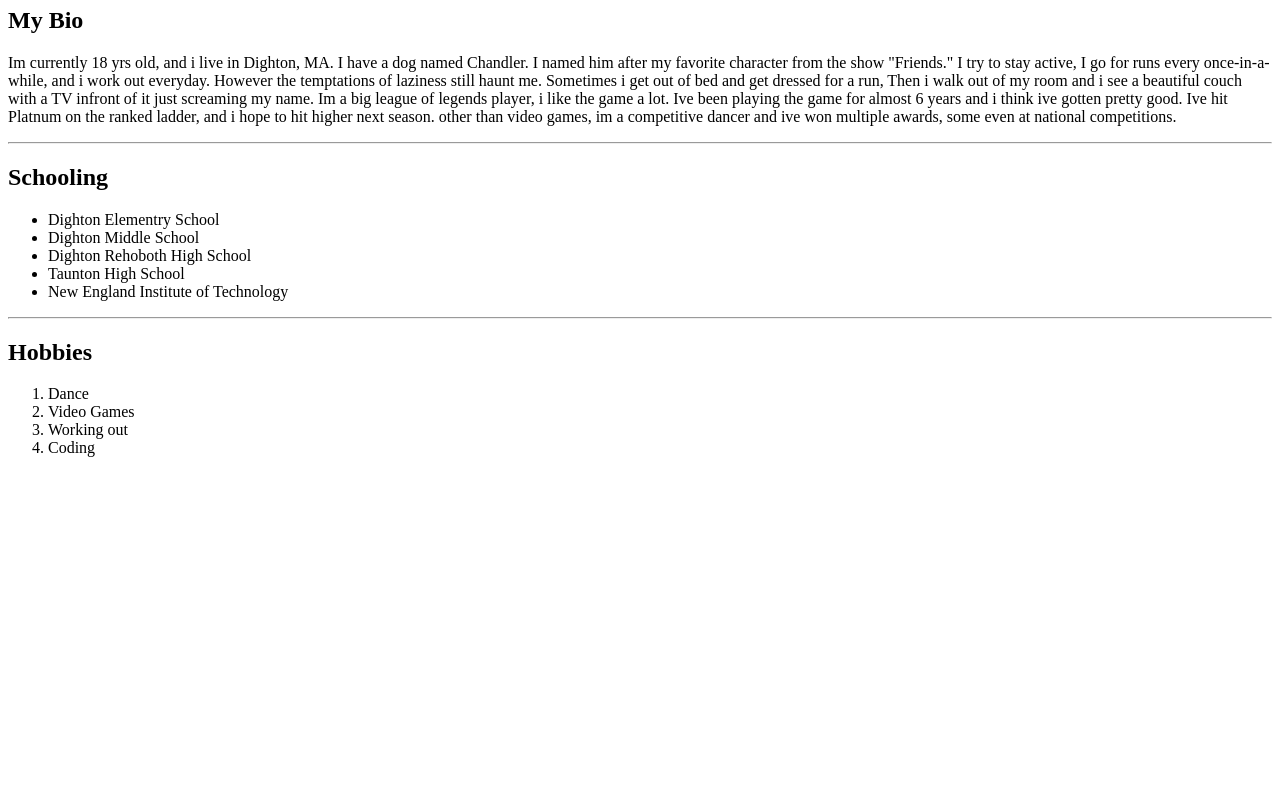
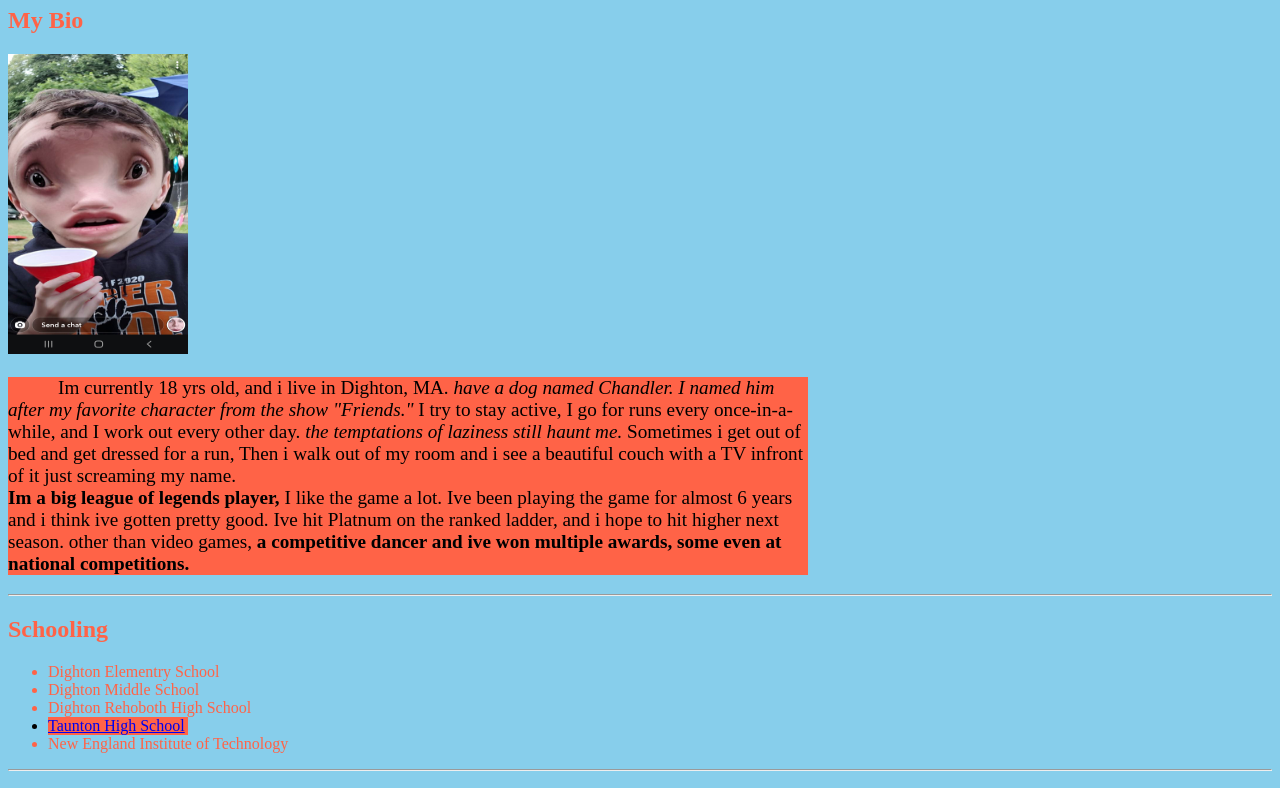
Before and after one commit to JakeFontaine821/GDS111Fall2020, a plain HTML site: page W1/Week1.html in a window 1280 px wide. Shown: the part 73-861 px from the top of the page. Before the commit the page ends 800 px from the top, so only its background shows below. Drawn offline with Linux system fonts and the light colour scheme.

Commit message:
Second Commit

```diff
--- a/W1/Week1.html
+++ b/W1/Week1.html
@@ -3,40 +3,52 @@
 <head>
     <meta charset="UTF-8">
     <meta name="viewport" content="width=device-width, initial-scale=1.0">
-    <title>Document</title>
+    <title>Week1 Bio</title>
 </head>
-<body>
+<body style="background-color: skyblue;">
     <!--Heading, name-->
-    <h1>Jake Fontaine</h1>
+    <h1 style="color: tomato;"><u>Jake Fontaine</u></h1>
     <!--My bio-->
-    <h2>My Bio</h2>
-    <p>
-        Im currently 18 yrs old, and i live in Dighton, MA. I have a dog named Chandler. I named him after my favorite character from the show "Friends." I try to stay active,
-        I go for runs every once-in-a-while, and i work out everyday. However the temptations of laziness still haunt me. Sometimes i get out of bed and get dressed for a run,
+    <h2 style="color: tomato;">My Bio</h2>
+    <!--I had to use width and height because the image was WAY to large-->
+    <img src="Images/BeautifulFace.jpg" alt="a picture of me" style="width: 180px;height: 300px;">
+    <!--Found on w3schools how to indent text but couldnt figure out how to indent second-->
+    <p style="width:800px; text-indent: 50px; background-color: tomato; font-size: larger;">
+        Im currently 18 yrs old, and i live in Dighton, MA. <i> have a dog named Chandler. I named him after my favorite character from the show "Friends."</i> I try to stay active,
+        I go for runs every once-in-a-while, and I work out every other day. <em> the temptations of laziness still haunt me.</em> Sometimes i get out of bed and get dressed for a run,
         Then i walk out of my room and i see a beautiful couch with a TV infront of it just screaming my name.
-        Im a big league of legends player, i like the game a lot. Ive been playing the game for almost 6 years and i think ive gotten pretty good. Ive hit Platnum on the ranked
-        ladder, and i hope to hit higher next season. other than video games, im a competitive dancer and ive won multiple awards, some even at national competitions.
+        <br>
+        <b>Im a big league of legends player,</b> I like the game a lot. Ive been playing the game for almost 6 years and i think ive gotten pretty good. Ive hit Platnum on the ranked
+        ladder, and i hope to hit higher next season. other than video games, <strong> a competitive dancer and ive won multiple awards, some even at national competitions.</strong>
 
     </p>
     <hr>
+
     <!--Unordered list of schools-->
-    <h2>Schooling</h2>
+    <h2 style="color:tomato;">Schooling</h2>
     <ul>
-        <li>Dighton Elementry School</li>
-        <li>Dighton Middle School</li>
-        <li>Dighton Rehoboth High School</li>
-        <li>Taunton High School</li>
-        <li>New England Institute of Technology</li>
+        <li style="color:tomato;">Dighton Elementry School</li>
+        <li style="color:tomato;">Dighton Middle School</li>
+        <li style="color:tomato;">Dighton Rehoboth High School</li>
+        <li style="background-color: tomato; width: 140px;"><a href="https://highschool.tauntonschools.org" target="blank">Taunton High School</a></li>
+        <li style="color:tomato;">New England Institute of Technology</li>
     </ul>
     <hr>
+
     <!--Ordered list of hobbies-->
     <h2>Hobbies</h2>
-    <ol>
+    <ol style="background-color: tomato;width: 200px;" type="I">
         <li>Dance</li>
         <li>Video Games</li>
         <li>Working out</li>
         <li>Coding</li>
+        <li>Walking my dog</li>
     </ol>
+    <!--Picture of me dancing-->
+    <img src="Images/Dancing.jpg" alt="MeDancing" style="width: 500px;height: 320px;">
 
+    <!--Picture of validation-->
+    <br>
+    <img src="Images/Validate.jpg" alt="validation">
 </body>
 </html>
```
Also changed, not shown: Week1Lab/LabTemp.html (+2 -2 lines), W1/Images/BeautifulFace.jpg (added), W1/Images/Dancing.jpg (added), W1/Images/Validate.jpg (added).
